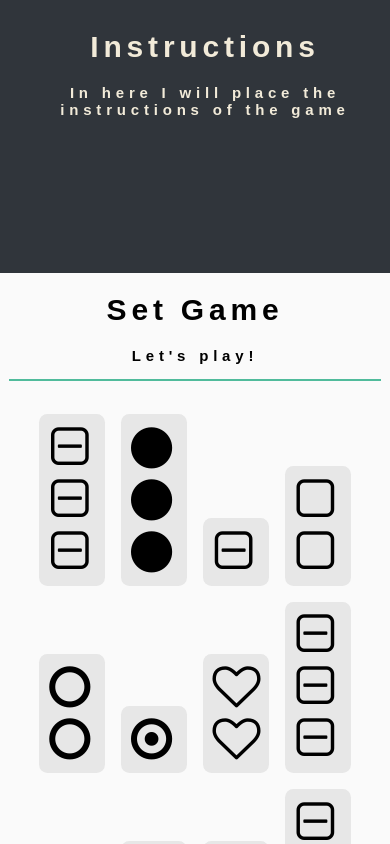
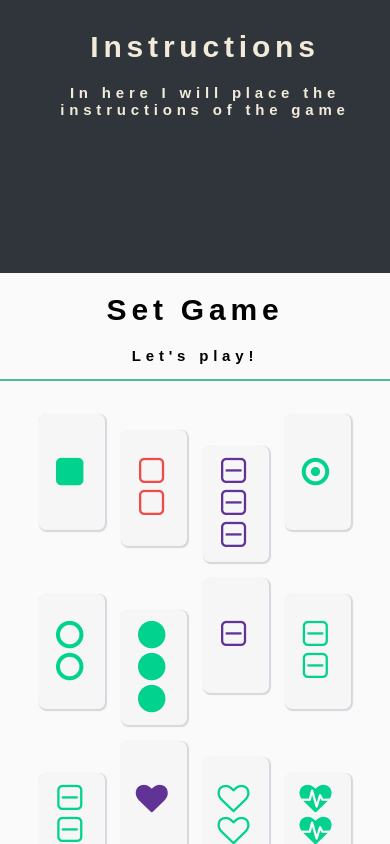
Before and after one commit to gcalvoCR/set-game, a React (Create React App) app: page / in a window 390 px wide. Shown: the top 844 px of the page. Built offline with nearby package versions, Linux system fonts and the light colour scheme.

Commit message:
some css work

```diff
--- a/src/App.css
+++ b/src/App.css
@@ -22,67 +22,53 @@
   margin: 0 auto;
 }
 
-
-@media  (max-width: 800px) {
-  .page{
-      display: block;
-  }
-  .sidebar {
-      width: 100%;
-      display: inline-block;
-      min-height: 30vh;
-  }
-  .main {
-      width: 100%;
-      display: inline-block;
-      min-height: 70vh;
-  }
-}
-
 .header-line{
   margin: auto;
   height: 0px;
-  width: 95%;
+  min-width: 95%;
   border:rgb(80, 187, 155) 1px solid;
   margin-bottom: 3vh;
 }
 
 .card-selected-false{
   text-align: center;
-  background-color: rgb(65, 65, 65);
+  background-color: #f6f6f6;
   display: inline-block;
   width: 13%;
   min-height: 35px;
-  line-height: 4px;
-  background-color: #e7e7e7; color: black;;
   margin:2%;
   padding:2%;
-  border-radius: 1vh 1vh;
+  border-radius: 7px;
+  box-shadow: 1px 1px 1px 1px #d4d7dd;
 }
 
 .card-selected-true{
   text-align: center;
-  background: rgb(211, 77, 63);
+  background-color: #f6f6f6;
   display: inline-block;
   width: 13%;
   min-height: 35px;
-  line-height: 4px;
   margin:2%;
   padding:2%;
-  border-radius: 1vh 1vh;
+  border: 2px solid #dadada;
+  border-radius: 7px;
+  outline: none;
+  border-color: #9ecaed;
+  box-shadow: 0 0 10px #9ecaed;
 }
 
-.played-false{
+.display-false{
   display: none;
 }
 
 
-.card-gray:hover{
-  background: rgb(211, 77, 63);
+.card-selected-false:hover{
+  background: #eae9e9;
 }
 
 .card-container{
-  text-align: center;
+  display: -webkit-inline-flex;
+  flex-direction: column;
 }
 
 .footer{
@@ -99,6 +85,91 @@
   min-height: 100px;
 }
 
+i{
+  width: 33%;
+}
+
+.green{
+  color: #01d28e;
+}
+
+.blue{
+  color: #613394;
+}
+
+.red{
+  color: #ef4b4b;
+}
+
+
+
+@media  screen and (min-width:801) and (max-width: 1349px) {
+  .card-selected-false{
+    text-align: center;
+    background-color: rgb(65, 65, 65);
+    display: inline-block;
+    width: 13%;
+    min-height: 150px;
+    background-color: #e7e7e7; color: black;;
+    margin:2%;
+    padding:2%;
+    border-radius: 1vh 1vh;
+  }
+
+  .card-selected-true{
+    text-align: center;
+    background: rgb(211, 77, 63);
+    display: inline-block;
+    width: 13%;
+    min-height: 150px;
+    margin:2%;
+    padding:2%;
+    border-radius: 1vh 1vh;
+  }
+}
+
+@media  (max-width: 800px) {
+  .page{
+      display: block;
+  }
+  .sidebar {
+      width: 100%;
+      display: inline-block;
+      min-height: 30vh;
+  }
+  .main {
+      width: 100%;
+      display: inline-block;
+      min-height: 70vh;
+  }
+  .card-selected-false{
+    text-align: center;
+    background-color: #f6f6f6;
+    display: -webkit-inline-flex;
+    align-items: center;
+    min-height: 100px;
+    flex-direction: column;
+    justify-content: center;
+  }
+
+  .card-selected-true{
+    text-align: center;
+    background-color: #f6f6f6;
+    display: -webkit-inline-flex;
+    align-items: center;
+    min-height: 100px;
+    flex-direction: column;
+    justify-content: center;
+  }
+
+  i{
+    width: 100%;
+    margin: 0 auto;
+  }
+
+}
+
+
 .btn{
   background-color: #008CBA;
   border: none;
@@ -110,7 +181,3 @@
   font-size: 16px;
   border-radius: 1vh 1vh;
 }
-
-i{
-  margin: 2px;
-}
--- a/src/components/Card.jsx
+++ b/src/components/Card.jsx
@@ -8,7 +8,7 @@ class Card extends Component{
 
   render(){
     //distructuring to avoid typing this.props.card.value ..... everywhere
-    const { id, number,selected, played, figure  } = this.props.card;
+    const { id, number,color, selected, displayed, figure  } = this.props.card;
 
     const items = []
 
@@ -17,7 +17,7 @@ class Card extends Component{
     }
 
     return(
-      <div className={`card-selected-${selected} played-${played}`} onClick={this.props.handleCard.bind(this, id)}>
+      <div className={`card-selected-${selected} display-${displayed} ${color}`} onClick={this.props.handleCard.bind(this, id)}>
         {items}
       </div>
     )
--- a/src/components/Main.jsx
+++ b/src/components/Main.jsx
@@ -6,25 +6,23 @@ class Main extends Component{
 
   state = {
     cards:[
-      {id: 1, number: 1, figure: "fa fa-square fa-3x", valid:true, played: true, selected: false},
-      {id: 2, number: 2, figure: 'fa fa-square-o fa-3x', valid:true, played: true, selected: false},
-      {id: 3, number: 3, figure: 'fa fa-minus-square-o fa-3x', valid:true, played: true, selected: false},
-      {id: 4, number: 1, figure: 'fa fa-dot-circle-o fa-3x', valid:true, played: true, selected: false},
-      {id: 5, number: 2, figure: 'fa fa-circle-o fa-3x', valid:true, played: true, selected: false},
-      {id: 6, number: 3, figure: 'fa fa-circle fa-3x', valid:true, played: true, selected: false},
-      {id: 7, number: 1, figure: 'fa fa-minus-square-o fa-3x', valid:true, played: true, selected: false},
-      {id: 8, number: 2, figure: 'fa fa-minus-square-o fa-3x', valid:true, played: true, selected: false},
-      {id: 9, number: 3, figure: 'fa fa-minus-square-o fa-3x', valid:true, played: true, selected: false},
-      {id: 10, number: 1, figure: 'fa fa-heart fa-3x', valid:true, played: true, selected: false},
-      {id: 11, number: 2, figure: 'fa fa-heart-o fa-3x', valid:true, played: true, selected: false},
-      {id: 12, number: 3, figure: 'fa fa-heartbeat fa-3x', valid:true, played: true, selected: false},
-      {id: 13, number: 1, figure: 'fa fa-minus-square-o fa-3x', valid:true, played: true, selected: false},
-      {id: 14, number: 2, figure: 'fa fa-minus-square-o fa-3x', valid:true, played: true, selected: false},
-      {id: 15, number: 3, figure: 'fa fa-minus-square-o fa-3x', valid:true, played: true, selected: false},
-      {id: 16, number: 1, figure: 'fa fa-minus-square-o fa-3x', valid:true, played: true, selected: false}
-      // {id: 17, number: 1, valid:true, played: true, selected: false}
-      // {id: 18, number: 2, valid:true, played: true, selected: false},
-      // {id: 19, number: 2, valid:true, played: true, selected: false},
+      {id: 1, number: 1, color: 'green', figure: "fa fa-square fa-2x", valid:true, displayed: true, selected: false},
+      {id: 2, number: 2, color: 'red', figure: 'fa fa-square-o fa-2x', valid:true, displayed: true, selected: false},
+      {id: 3, number: 3, color: 'blue', figure: 'fa fa-minus-square-o fa-2x', valid:true, displayed: true, selected: false},
+      {id: 4, number: 1, color: 'green', figure: 'fa fa-dot-circle-o fa-2x', valid:true, displayed: true, selected: false},
+      {id: 5, number: 2, color: 'green', figure: 'fa fa-circle-o fa-2x', valid:true, displayed: true, selected: false},
+      {id: 6, number: 3, color: 'green', figure: 'fa fa-circle fa-2x', valid:true, displayed: true, selected: false},
+      {id: 7, number: 1, color: 'blue', figure: 'fa fa-minus-square-o fa-2x', valid:true, displayed: true, selected: false},
+      {id: 8, number: 2, color: 'green', figure: 'fa fa-minus-square-o fa-2x', valid:true, displayed: true, selected: false},
+      {id: 9, number: 3, color: 'green', figure: 'fa fa-minus-square-o fa-2x', valid:true, displayed: true, selected: false},
+      {id: 10, number: 1, color: 'blue', figure: 'fa fa-heart fa-2x', valid:true, displayed: true, selected: false},
+      {id: 11, number: 2, color: 'green', figure: 'fa fa-heart-o fa-2x', valid:true, displayed: true, selected: false},
+      {id: 12, number: 3, color: 'green', figure: 'fa fa-heartbeat fa-2x', valid:true, displayed: true, selected: false},
+      {id: 13, number: 1, color: 'red', figure: 'fa fa-minus-square-o fa-2x', valid:true, displayed: true, selected: false},
+      {id: 14, number: 2, color: 'green', figure: 'fa fa-minus-square-o fa-2x', valid:true, displayed: true, selected: false},
+      {id: 15, number: 3, color: 'blue', figure: 'fa fa-minus-square-o fa-2x', valid:true, displayed: true, selected: false},
+      {id: 16, number: 1, color: 'red', figure: 'fa fa-circle fa-2x', valid:true, played: true, selected: false}
+      // {id: 17, number: 1, valid:true, played: true, selected: false}displayed
       // {id: 20, number: 3, valid:true, played: true, selected: false},
       // {id: 21, number: 4, valid:true, played: true, selected: false},
       // {id: 22, number: 5, valid:true, played: true, selected: false},
@@ -63,6 +61,23 @@ class Main extends Component{
     return list;
 }
 
+shuffleCards2 = () =>{
+  let list = [];
+  while (list.length<16){
+    let upper = this.state.cards.length;
+    let i = Math.floor( Math.random() * upper ) + 1;
+    let id= this.state.cards[i-1].id;
+    this.setState({ cards: this.state.cards.map(card => {
+      if(card.id=== id){
+        card.displayed= !card.displayed;
+      }
+      return card;
+    })
+  });
+  }
+}
+
+
   //Handle selected card
   handleCard = (id) => {
     this.setState({ cards: this.state.cards.map(card => {
@@ -82,15 +97,14 @@ class Main extends Component{
 
 
   render(){
-    console.log(this.state.cards)
-    const shuffleCards = this.shuffleCards(this.state.cards);
+   // this.shuffleCards2();
     return (
       <div className = "main">
           <h1 >Set Game</h1>
           <p>Let's play!</p>
           <div className="header-line"></div>
           <div className="card-section">
-            <Cards cards={shuffleCards} handleCard={this.handleCard} />
+            <Cards cards={this.state.cards} handleCard={this.handleCard} />
           </div>
           <Button />
       </div>
```
